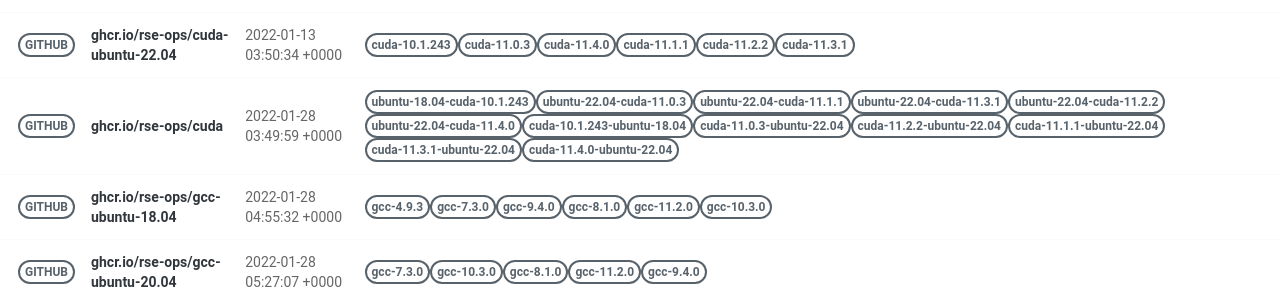
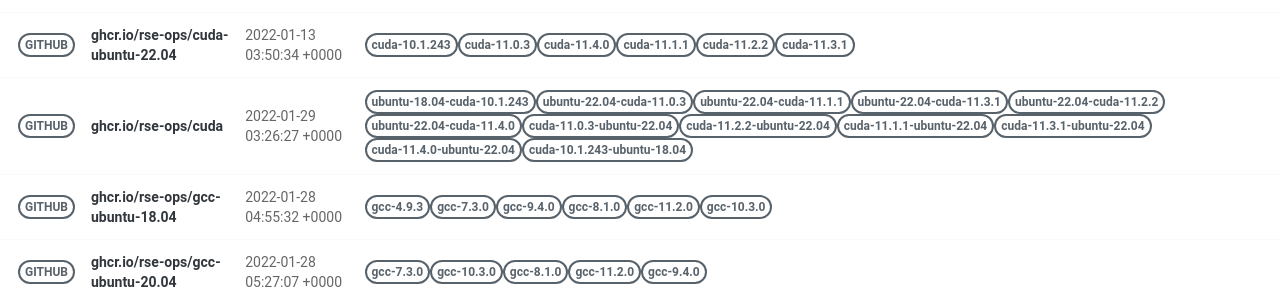
Before and after one commit to rse-ops/docker-images, a Jekyll site: the page built from pages/index.md, in a window 1280 px wide. Shown: the part 417-717 px from the top of the page. Built offline with Jekyll 4.4.1, drawn with Linux system fonts in a browser that asks for light colours; nearby versions of some CDN libraries.

Commit message:
Automated push to update library 2022-01-29

```diff
--- a/_library/ghcr.io-rse-ops-cuda.md
+++ b/_library/ghcr.io-rse-ops-cuda.md
@@ -1,7 +1,7 @@
 ---
 layout: container
 name: ghcr.io/rse-ops/cuda
-updated_at: 2022-01-28 03:49:59.512299
+updated_at: 2022-01-29 03:26:27.517756
 
 
 container_url: https://github.com/orgs/rse-ops/packages/container/package/cuda
```
Also changed, not shown: other parts of _library/ghcr.io-rse-ops-cuda.md (+3 -3 lines).
